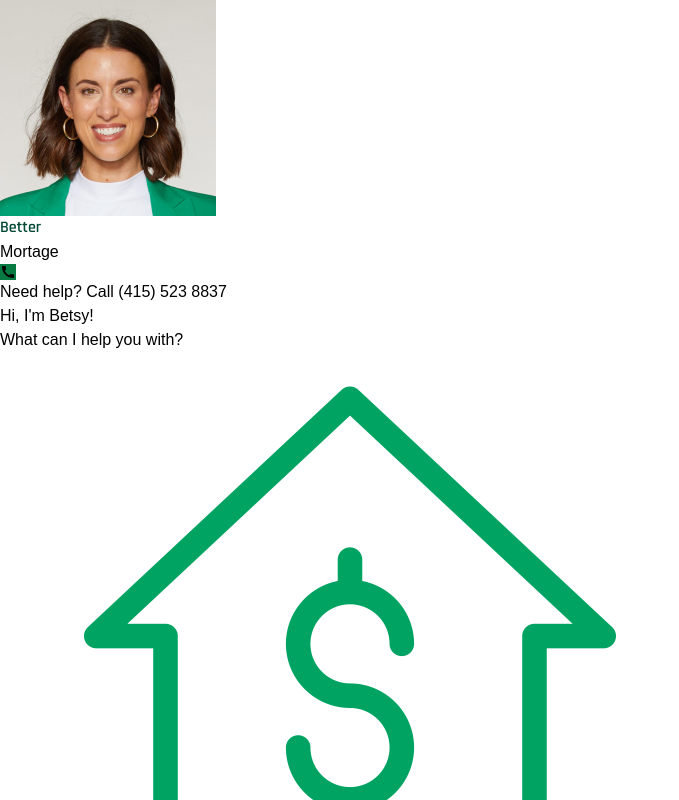
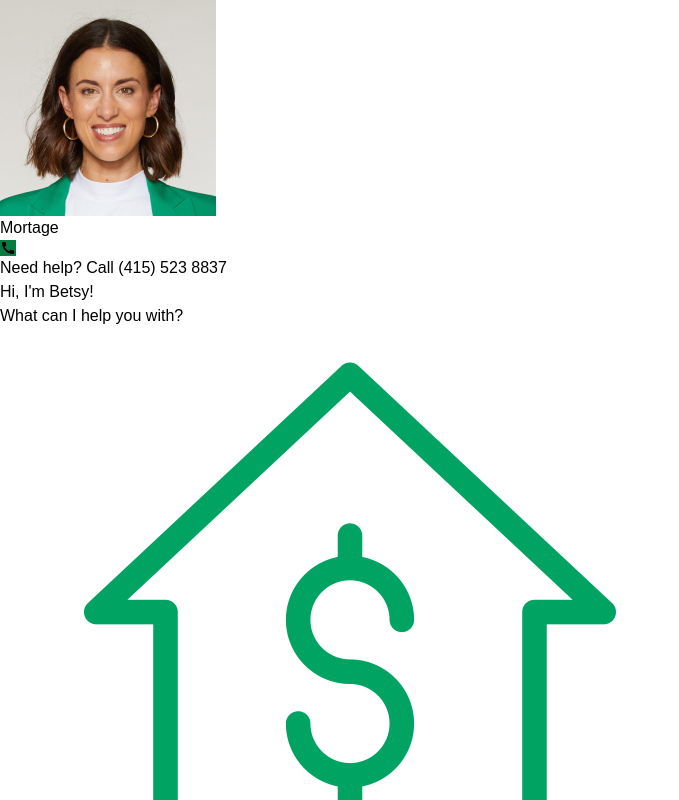
Before and after one commit to ItsVermaAbhi/Better, a Next.js app: page /start in a window 1280 px wide. Shown: the top 800 px of the page, without its empty margins (0-679 px from the left). Built offline with nearby package versions, Linux system fonts and the light colour scheme.

Commit message:
fixed font

```diff
--- a/src/components/Footer.tsx
+++ b/src/components/Footer.tsx
@@ -1,9 +1,4 @@
 import React from 'react'
-import {Rajdhani} from "next/font/google"
-
-const rajdhani = Rajdhani({
-  weight: "700"
-})
 
 const resources = ["Home affordability calculator", "Mortgage calculator", "Free mortgage calculator", "Mortgage calculator with taxes"
     ,"Mortgage calculator with PMI", "Rent vs buy calculator","HELOC payment calculator","HELOC vs cash-out refinance calculator",
@@ -23,27 +18,27 @@ const Footer = () => {
 
         <div className='flex flex-col gap-4'>
             <div className='flex flex-col gap-3'>
-                <h2 className={`text-[#004733] text-3xl ${rajdhani.className}`}>Better</h2>
+                <h2 className={`text-[#004733] text-3xl `}>Better</h2>
                 <p className='text-sm'>Better is a family of companies serving all your homeownership needs.</p>
             </div>
             <div className='flex flex-col gap-3'>
-                <h2 className={`text-[#004733] text-2xl ${rajdhani.className}`}>Better <span className='text-gray-400'>Mortage</span></h2>
+                <h2 className={`text-[#004733] text-2xl `}>Better <span className='text-gray-400'>Mortage</span></h2>
                 <p className='text-sm'>We can’t wait to say “Welcome home.” Apply 100% online, with expert customer support.</p>
             </div>
             <div className='flex flex-col gap-3'>
-                <h2 className={`text-[#004733] text-2xl ${rajdhani.className}`}>Better <span className='text-gray-400'>Real Estate</span></h2>
+                <h2 className={`text-[#004733] text-2xl`}>Better <span className='text-gray-400'>Real Estate</span></h2>
                 <p className='text-sm'>Connect with a local Better Real Estate Partner Agent to find out all the ways you can save.</p>
             </div>
             <div className='flex flex-col gap-3'>
-                <h2 className={`text-[#004733] text-2xl ${rajdhani.className}`}>Better <span className='text-gray-400'>Cover</span></h2>
+                <h2 className={`text-[#004733] text-2xl `}>Better <span className='text-gray-400'>Cover</span></h2>
                 <p className='text-sm'>Shop, bundle, and save on insurance coverage for home, auto, life, and more.</p>
             </div>
             <div className='flex flex-col gap-3'>
-                <h2 className={`text-[#004733] text-2xl ${rajdhani.className}`}>Better <span className='text-gray-400'>Inspect</span></h2>
+                <h2 className={`text-[#004733] text-2xl `}>Better <span className='text-gray-400'>Inspect</span></h2>
                 <p className='text-sm'>Get free repair estimates, 24-hour turnarounds on reports, and rest easy with our 100-day inspection guarantee.</p>
             </div>
             <div className='flex flex-col gap-3'>
-                <h2 className={`text-[#004733] text-2xl ${rajdhani.className}`}>Better <span className='text-gray-400'>Settlement Services</span></h2>
+                <h2 className={`text-[#004733] text-2xl `}>Better <span className='text-gray-400'>Settlement Services</span></h2>
                 <p className='text-sm'>Get transparent rates when you shop for title insurance all in one convenient place. </p>
             </div>
         </div>
--- a/src/components/StartNavbar.tsx
+++ b/src/components/StartNavbar.tsx
@@ -2,12 +2,8 @@ import React from 'react'
 
 import avtar from '../../images/photo/avtar.jpg'
 
-import {Rajdhani} from 'next/font/google'
+
 import { MdCall } from 'react-icons/md'
-
-const rajdhani = Rajdhani({
-    weight: "600"
-})
 
 const StartNavbar = () => {
   return (
@@ -15,7 +11,7 @@ const StartNavbar = () => {
         <img className='absolute h-[40%] lg:h-[55%] rounded-full left-[50%] bottom-[-20px]' src={avtar.src} alt="avtar" />
      <a href="/">
      <div className='flex flex-col '>
-        <h2 className={`green text-xl ${rajdhani.className}`}>Better</h2>
+
         <h3 className='lg:text-xl text-base text-gray-400'>Mortage</h3>
       </div>
      </a>
```
Also changed, not shown: src/components/HeroPage.tsx (+3 -5 lines), src/components/Navbar.tsx (+3 -5 lines).
